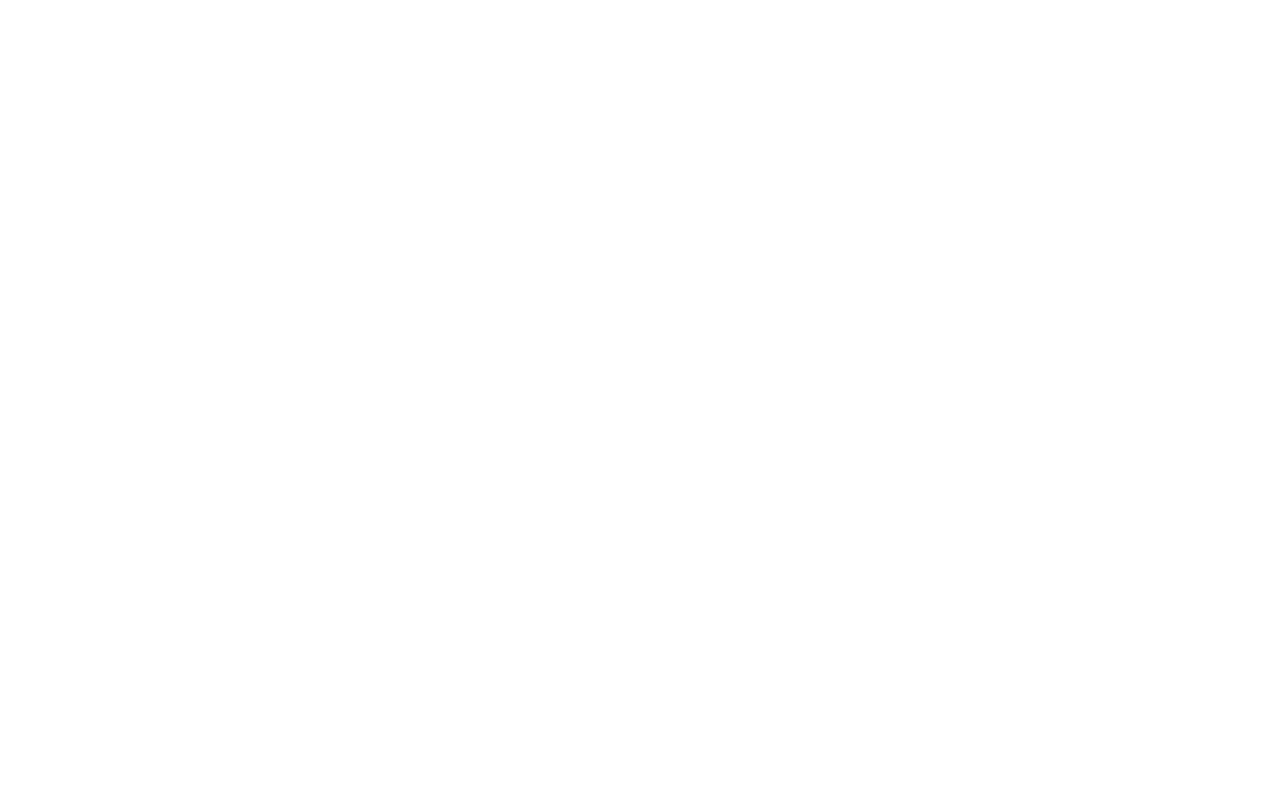
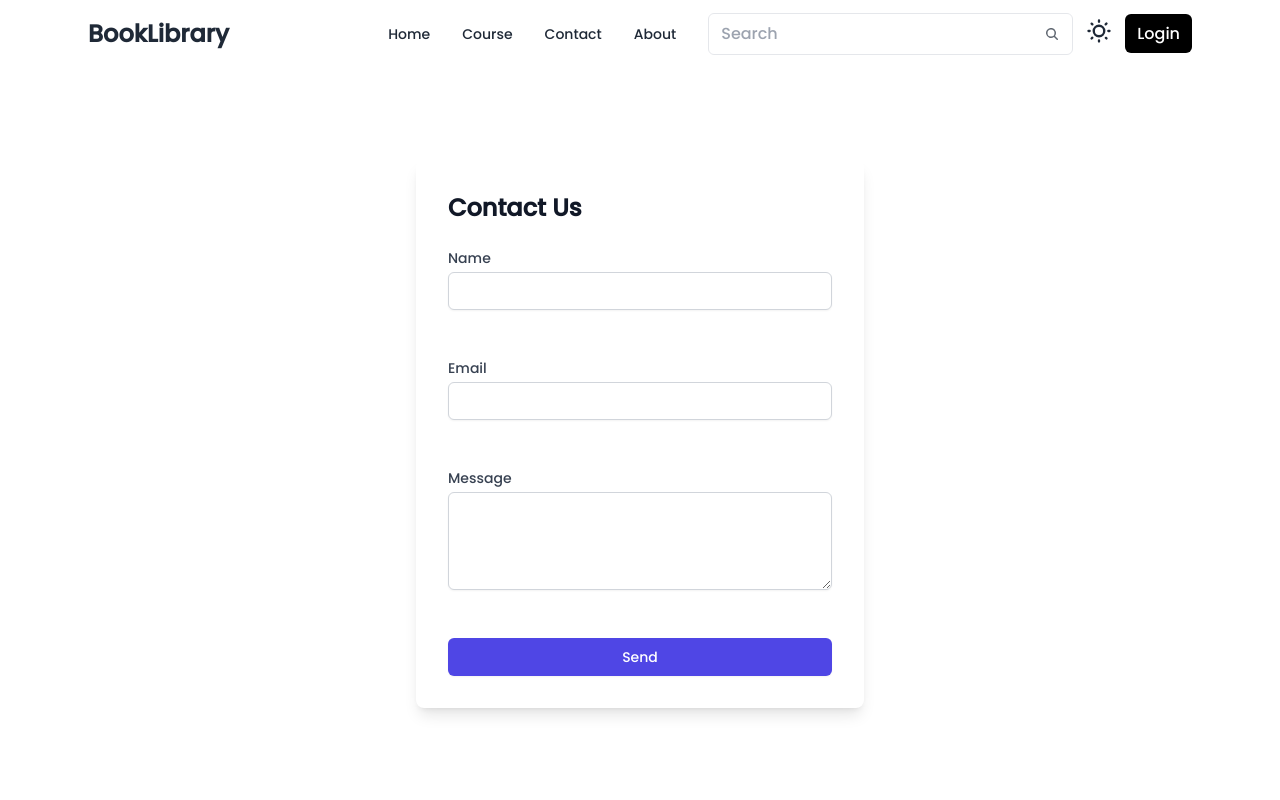
Before and after one commit to Rahulkr1001/BookHaven, a React (Vite) app in the folder frontend/: page /contact in a window 1280 px wide. Before the commit this address had no page. Shown: the top 800 px of the page. Built offline with nearby package versions, Linux system fonts and the light colour scheme.

Commit message:
Implemented:Contact and About component is added

```diff
--- a/frontend/src/App.jsx
+++ b/frontend/src/App.jsx
@@ -3,6 +3,9 @@
 import { Route, Routes } from 'react-router-dom'
 import Courses from './courses/Courses'
 import Signup from './components/Signup'
+import Contact from './components/Contact'
+import About from './components/About'
+
 
 function App() {
   return (
@@ -12,6 +15,8 @@
           <Route path="/" element={<Home />} />
           <Route path="/course" element={<Courses/>}/>
           <Route path="/signup" element={<Signup />} />
+          <Route path="/contact" element={<Contact />} />
+          <Route path="/about" element={<About />} />
         </Routes>
     </div>
     </>
--- /dev/null
+++ b/frontend/src/components/About.jsx
@@ -0,0 +1,36 @@
+import React from 'react'
+import Navbar from './Navbar'
+import Footer from "./Footer";
+
+const About = () => {
+  return (
+    <>
+    <Navbar/>
+      <section className="mt-6 bg-base-100 py-12 dark:bg-slate-900 dark:text-white">
+            <div className="container mx-auto px-4 sm:px-6 lg:px-8 dark:bg-slate-900 dark:text-white">
+                <div className="bg-white p-8 rounded-lg shadow-lg dark:bg-slate-900 dark:text-white">
+                    <h2 className="text-3xl font-bold mb-6 text-gray-900 dark:bg-slate-900 dark:text-white">About Us</h2>
+                    <p className="text-gray-700 mb-6 dark:bg-slate-900 dark:text-white">
+                        Welcome to <span className="font-semibold text-indigo-600">Book Haven</span>, your one-stop destination for all your reading needs. Established in 2000, we have been serving book lovers for over two decades with a vast collection of books across various genres and categories.
+                    </p>
+                    <p className="text-gray-700 mb-6 dark:bg-slate-900 dark:text-white">
+                        Our mission is to foster a love for reading in the community by providing access to a wide range of books, from the latest bestsellers to timeless classics. We believe that books have the power to transform lives, and we are committed to making literature accessible to everyone.
+                    </p>
+                    <p className="text-gray-700 mb-6 dark:bg-slate-900 dark:text-white">
+                        At <span className="font-semibold text-indigo-600">Book Haven</span>, we offer a cozy and welcoming environment where you can explore new worlds, discover new authors, and find your next favorite book. Our friendly and knowledgeable staff are always here to help you find what you're looking for, whether it's a specific title or a recommendation based on your interests.
+                    </p>
+                    <p className="text-gray-700 mb-6 dark:bg-slate-900 dark:text-white">
+                        We also host a variety of events, including book signings, reading clubs, and literary discussions, to bring the community together and celebrate the joy of reading. Join us and be a part of our vibrant and passionate book-loving community.
+                    </p>
+                    <p className="text-gray-700 dark:bg-slate-900 dark:text-white">
+                        Thank you for choosing <span className="font-semibold text-indigo-600">Book Haven</span>. We look forward to welcoming you to our store and helping you discover the magic of books.
+                    </p>
+                </div>
+            </div>
+        </section>
+        <Footer/>
+    </>
+  )
+}
+
+export default About
--- /dev/null
+++ b/frontend/src/components/Contact.jsx
@@ -0,0 +1,104 @@
+import React from "react";
+import Navbar from "./Navbar";
+import Footer from "./Footer";
+import { useForm } from "react-hook-form";
+
+
+const Contact = () => {
+  const {
+    register,
+    handleSubmit,
+    watch,
+    formState: { errors },
+  } = useForm();
+
+  const onSubmit = (data) => console.log(data);
+  return (
+    <>
+      <Navbar />
+      <div className="mt-6 pt-5 bg-base-100 flex items-center justify-center min-h-screen dark:bg-slate-900 dark:text-white">
+        <div className="bg-white p-8 rounded-lg shadow-lg w-full max-w-md dark:bg-slate-900 dark:text-white">
+          <h2 className="text-2xl font-bold mb-6 text-gray-900 dark:bg-slate-900 dark:text-white">
+            Contact Us
+          </h2>
+
+          <form
+            onSubmit={handleSubmit(onSubmit)}
+            action="#"
+            method="POST"
+            className="space-y-6"
+          >
+            <div>
+              <label
+                htmlFor="name"
+                className="block text-sm font-medium text-gray-700 dark:bg-slate-900 dark:text-white"
+              >
+                Name
+              </label>
+              <input
+                type="text"
+                id="name"
+                name="name"
+                required
+                className="dark:bg-slate-800 dark:text-white mt-1 block w-full px-3 py-2 border border-gray-300 rounded-md shadow-sm focus:ring-indigo-500 focus:border-indigo-500 sm:text-sm"
+                {...register("name", { required: true })}
+              />
+              <br />
+              {errors.name && <span className="text-sm text-red-500">This field is required</span>}
+            </div>
+
+            <div>
+              <label
+                htmlFor="email"
+                className="block text-sm font-medium text-gray-700 dark:bg-slate-900 dark:text-white"
+              >
+                Email
+              </label>
+              <input
+                type="email"
+                id="email"
+                name="email"
+                required
+                className="dark:bg-slate-800 dark:text-white mt-1 block w-full px-3 py-2 border border-gray-300 rounded-md shadow-sm focus:ring-indigo-500 focus:border-indigo-500 sm:text-sm"
+                {...register("email", { required: true })}
+              />
+              <br />
+              {errors.email && <span className="text-sm text-red-500">This field is required</span>}
+            </div>
+
+            <div>
+              <label
+                htmlFor="message"
+                className="block text-sm font-medium text-gray-700 dark:bg-slate-900 dark:text-white"
+              >
+                Message
+              </label>
+              <textarea
+                id="message"
+                name="message"
+                rows="4"
+                required
+                className="dark:bg-slate-800 dark:text-white mt-1 block w-full px-3 py-2 border border-gray-300 rounded-md shadow-sm focus:ring-indigo-500 focus:border-indigo-500 sm:text-sm"
+                {...register("message", { required: true })}
+              />
+              <br />
+              {errors.message && <span className="text-sm text-red-500">This field is required</span>}
+            </div>
+
+            <div>
+              <button
+                type="submit"
+                className="w-full inline-flex justify-center py-2 px-4 border border-transparent shadow-sm text-sm font-medium rounded-md text-white bg-indigo-600 hover:bg-indigo-700 focus:outline-none focus:ring-2 focus:ring-offset-2 focus:ring-indigo-500"
+              >
+                Send
+              </button>
+            </div>
+          </form>
+        </div>
+      </div>
+      <Footer/>
+    </>
+  );
+};
+
+export default Contact;
--- a/frontend/src/components/Course.jsx
+++ b/frontend/src/components/Course.jsx
@@ -6,7 +6,7 @@
 const Course = () => {
   return (
     <>
-      <div className={" max-w-screen-2xl container mx-auto md:px-20 px-4"}>
+      <div className={" max-w-screen-2xl container mx-auto md:px-20 px-4 dark:bg-slate-900 dark:text-white"}>
         <div className="mt-28 items-center justify-center text-center">
           <h1 className="text-2xl  md:text-4xl">
             We're delighted to have you{" "}
--- a/frontend/src/components/Navbar.jsx
+++ b/frontend/src/components/Navbar.jsx
@@ -12,10 +12,10 @@
         <a href="/course">Course</a>
       </li>
       <li>
-        <a>Contact</a>
+        <a href="/contact">Contact</a>
       </li>
       <li>
-        <a>About</a>
+        <a href="/about">About</a>
       </li>
     </>
   );
--- a/frontend/src/courses/Courses.jsx
+++ b/frontend/src/courses/Courses.jsx
@@ -6,7 +6,7 @@
   return (
     <>
       <Navbar />
-      <div className=" min-h-screen">
+      <div className=" min-h-screen dark:bg-slate-900 dark:text-white">
         <Course />
       </div>
       <Footer />
```
